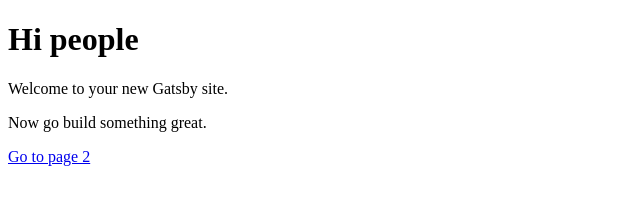
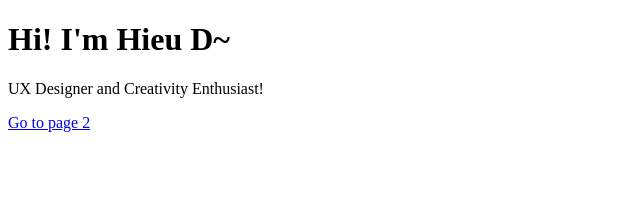
Before and after one commit to hieutdoan/portfolipro, a Gatsby site: page / in a window 1280 px wide. Shown: the whole page, without its empty margins (0-640 px from the left). Built offline with nearby package versions, Linux system fonts and the light colour scheme; Gatsby itself is replaced by a stand-in of ours.

Commit message:
initial commit

```diff
--- a/gatsby-config.js
+++ b/gatsby-config.js
@@ -1,6 +1,6 @@
 module.exports = {
   siteMetadata: {
-    title: 'Gatsby Default Starter',
+    title: 'Hieu D Portfolio',
   },
   plugins: ['gatsby-plugin-react-helmet'],
 }
--- a/src/pages/index.js
+++ b/src/pages/index.js
@@ -3,9 +3,8 @@ import Link from 'gatsby-link'
 
 const IndexPage = () => (
   <div>
-    <h1>Hi people</h1>
-    <p>Welcome to your new Gatsby site.</p>
-    <p>Now go build something great.</p>
+    <h1>Hi! I'm Hieu D~</h1>
+    <p>UX Designer and Creativity Enthusiast!</p>
     <Link to="/page-2/">Go to page 2</Link>
   </div>
 )
```
